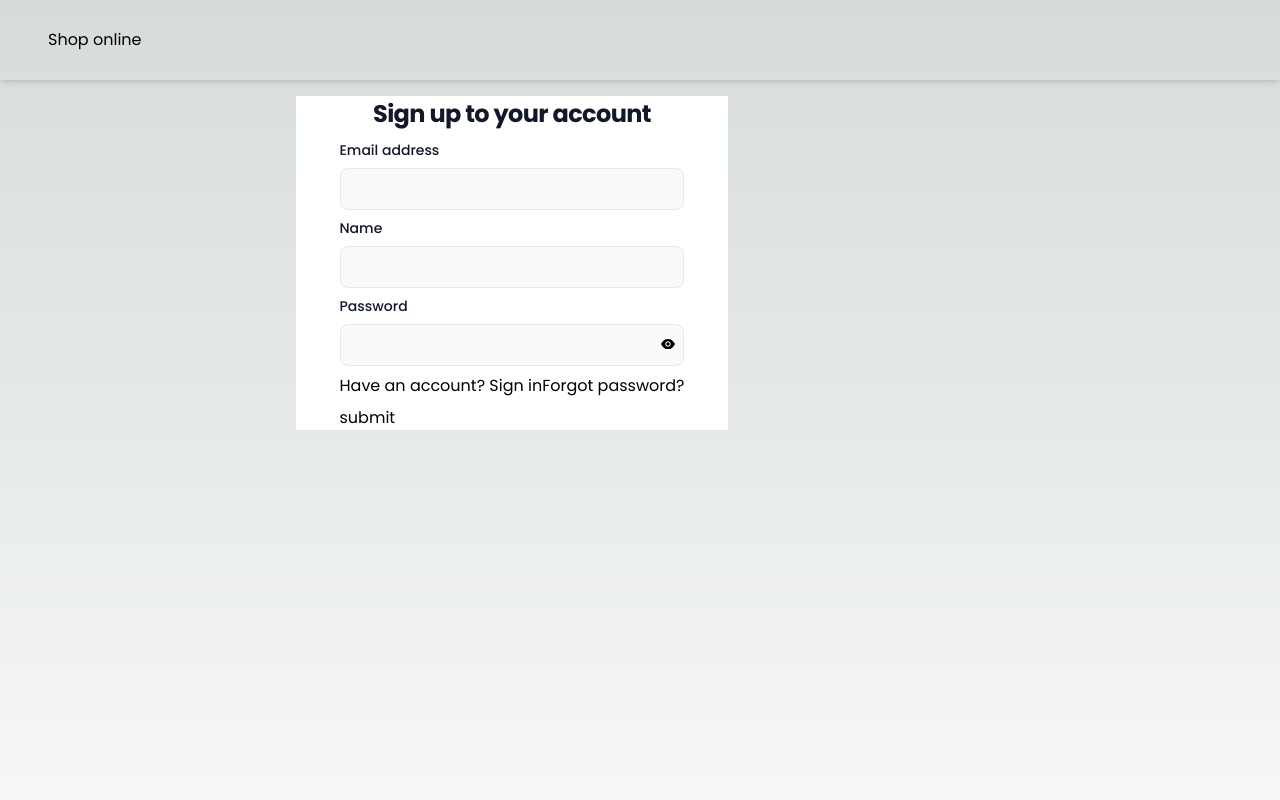
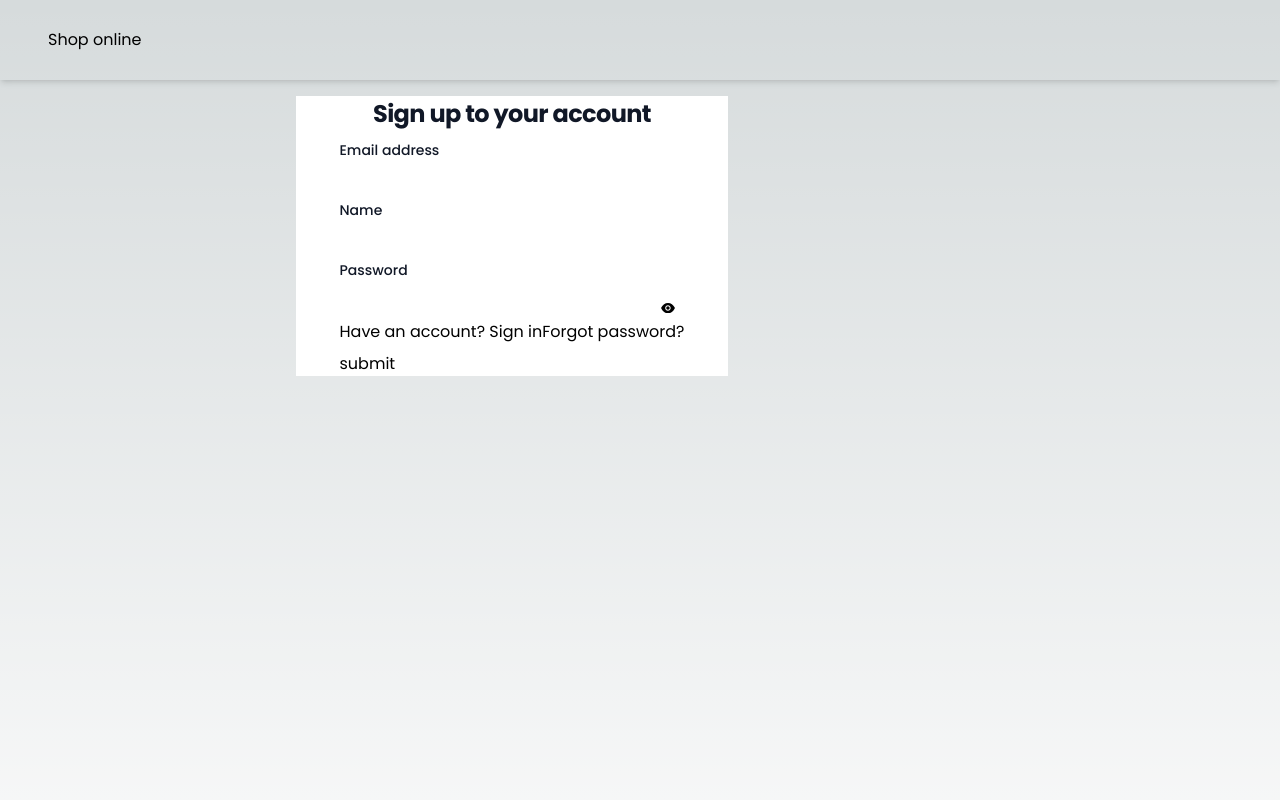
Before and after one commit to MainaMary/shop-online, a Next.js app: page /auth/register in a window 1280 px wide. Shown: the top 800 px of the page. Built offline with nearby package versions, Linux system fonts and the light colour scheme.

Commit message:
register user api intergration

```diff
--- a/app/(shop)/auth/_components/register.tsx
+++ b/app/(shop)/auth/_components/register.tsx
@@ -4,76 +4,80 @@ import { Title, Label, Input, Button } from "@/app/components";
 import { AiFillEyeInvisible, AiFillEye } from "react-icons/ai";
 import Link from "next/link";
 import { useForm } from "react-hook-form";
+import axios from "axios";
+import { toast } from "react-toastify";
+import { SignInResponse, signIn } from "next-auth/react";
+import { useRouter } from "next/navigation";
 export interface RegisterType {
   name: string;
   email: string;
   password: string;
 }
 const Register = () => {
+  const [visible, setVisible] = useState(false);
+  const [isLoading, setIsLoading] = useState(false);
   const {
     register,
     handleSubmit,
     formState: { errors },
   } = useForm<RegisterType>({
     defaultValues: {
+      email: "",
       name: "",
-      email: "",
       password: "",
     },
   });
-  const [visible, setVisible] = useState(false);
-  const [formValues, setFormValues] = useState({
-    email: "",
-    password: "",
-    name: "",
-  });
-  const { email, password, name } = formValues;
-  const handleInputChange = (event: React.ChangeEvent<HTMLInputElement>) => {
-    const { name, value } = event.target;
-    setFormValues((prevFormValues) => ({
-      ...prevFormValues,
-      [name]: value,
-    }));
+  const router = useRouter();
+
+  const handleRegister = async (data: RegisterType) => {
+    try {
+      const response = await axios.post("/api/register", data);
+      toast.success("User registered succesfully");
+      signIn("credentials", {
+        email: data.email,
+        password: data.password,
+        redirect: false,
+      }).then((callback: SignInResponse | undefined) => {
+        if (callback?.ok) {
+          router.push("/");
+        }
+      });
+      return response;
+    } catch (error: any) {
+      console.log(error.message);
+    } finally {
+      setIsLoading(false);
+    }
   };
   const handleVisible = () => {
     setVisible((prev) => !prev);
   };
   const onSubmit = (data: RegisterType) => {
-    console.log({ data });
+    console.log(data);
     console.log("submitted!!");
+    handleRegister(data);
   };
-  console.log(errors);
+
   return (
-    <div className="m-auto bg-white w-[50%] flex justify-center">
+    <div className="m-auto bg-white w-[50%] flex justify-center h-auto">
       <div>
-        <form className="w-full   space-y-2" onSubmit={handleSubmit(onSubmit)}>
+        <form className="w-full    space-y-2" onSubmit={handleSubmit(onSubmit)}>
           <Title>Sign up to your account</Title>
           <div>
             <Label>Email address</Label>
-            <Input
-              type="text"
-              id="email"
-              {...register("email", { required: true })}
-            />
+            <input type="text" {...register("email")} />
             {/* {errors.email && <p>{errors.email.message}</p>} */}
           </div>
           <div>
             <Label>Name</Label>
-            <Input
-              type="text"
-              id="name"
-              errors={errors.name}
-              {...register("name", { required: true, maxLength: 80 })}
-            />
+            <input type="text" {...register("name")} />
             {/* {errors.name && <p>{errors.name.message}</p>} */}
           </div>
           <div>
             <Label>Password</Label>
             <div className="relative">
-              <Input
-                {...register("password", { required: true, maxLength: 80 })}
-                id="password"
-                errors={errors.password}
+              <input
+                {...register("password")}
                 type={visible ? "text" : "password"}
               />
               <div
--- a/app/components/input.tsx
+++ b/app/components/input.tsx
@@ -2,9 +2,9 @@ import React from "react";
 interface InputProps {
   placeholder?: string;
   type?: string;
-  id: string;
+  id?: string;
   className?: string;
-  name: string;
+
   onChange?: (x: any) => void;
   value?: string | number;
   errors?: any;
@@ -13,7 +13,7 @@ interface InputProps {
 const Input = ({
   placeholder,
   type,
-  name,
+
   onChange,
   id,
   className = "",
@@ -26,7 +26,6 @@ const Input = ({
       type={type}
       id={id}
       value={value}
-      name={name}
       onChange={onChange}
       className={`block w-full p-2 text-gray-900 border  rounded-lg bg-gray-50 text-base focus:ring-blue-500 focus:border-blue-500 dark:bg-gray-700 dark:border-gray-600 dark:placeholder-gray-400 dark:text-white dark:focus:ring-blue-500 dark:focus:border-blue-500
 
```
Also changed, not shown: 1 other file (tests, documents, lock files or other folders).
